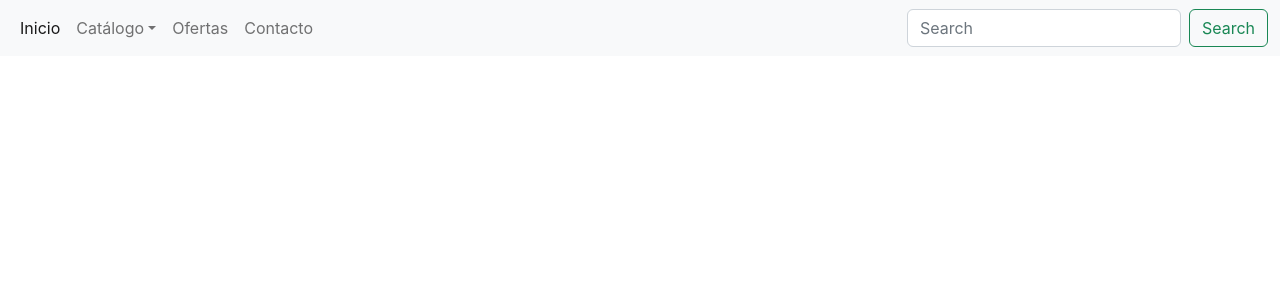
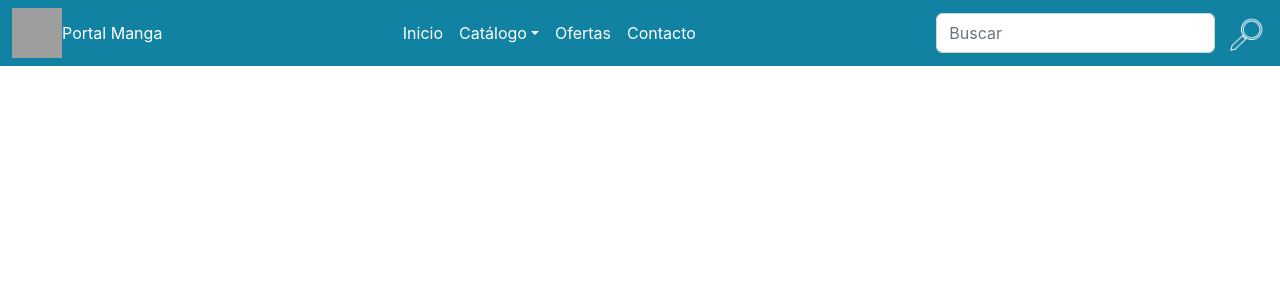
Before and after one commit to rubenimpa/react-app, a React (Create React App) app: page / in a window 1280 px wide. Shown: the top 300 px of the page. Built offline with nearby package versions, Linux system fonts and the light colour scheme; grey boxes are pictures that could not be loaded.

Commit message:
se agrega el nav bar de la web.

```diff
--- a/src/components/App.jsx
+++ b/src/components/App.jsx
@@ -1,44 +1,10 @@
 import './App.css';
+import NavBar from './NavBar';
 
 function App() {
   return (
 
-<nav className="navbar navbar-expand-lg bg-light">
-  <div className="container-fluid">
-    <button className="navbar-toggler" type="button" data-bs-toggle="collapse" data-bs-target="#navbarSupportedContent" aria-controls="navbarSupportedContent" aria-expanded="false" aria-label="Toggle navigation">
-      <span className="navbar-toggler-icon"></span>
-    </button>
-    <div className="collapse navbar-collapse" id="navbarSupportedContent">
-      <ul className="navbar-nav me-auto mb-2 mb-lg-0">
-        <li className="nav-item">
-          <a className="nav-link active" aria-current="page" href="#">Inicio</a>
-        </li>
-        <li className="nav-item dropdown">
-          <a className="nav-link dropdown-toggle" href="#" role="button" data-bs-toggle="dropdown" aria-expanded="false">
-            Catálogo
-          </a>
-          <ul className="dropdown-menu">
-            <li><a className="dropdown-item" href="#">Ivrea</a></li>
-            <li><a className="dropdown-item" href="#">Ovni Manga</a></li>
-            <li><a className="dropdown-item" href="#">Panini</a></li>
-            <li><hr className="dropdown-divider"/></li>
-            <li><a className="dropdown-item" href="#">Importados</a></li>
-          </ul>
-        </li>
-        <li className="nav-item">
-          <a className="nav-link" href="#">Ofertas</a>
-        </li>
-        <li className="nav-item">
-          <a className="nav-link" href="#">Contacto</a>
-        </li>
-      </ul>
-      <form className="d-flex" role="search">
-        <input className="form-control me-2" type="search" placeholder="Search" aria-label="Search"/>
-        <button className="btn btn-outline-success" type="submit">Search</button>
-      </form>
-    </div>
-  </div>
-</nav>
+    <NavBar/>
 
   );
 }
--- /dev/null
+++ b/src/components/NavBar.css
@@ -0,0 +1,32 @@
+
+.icon-web {
+    width: 50px;
+    height: 50px;
+}
+
+#navbarSupportedContent {
+
+}
+
+#items-nav-bar {
+    margin: auto;
+}
+
+#items-nav-bar a {
+    color: #ffffff;
+}
+
+#nav-bar {
+    background-color: #1282a2;
+    color: #ffffff;
+}
+
+#form-id {
+    width: 30%;
+    height: 40px;
+}
+
+.search-icon {
+    width: 45px;
+    height: 45px;
+}
--- /dev/null
+++ b/src/components/NavBar.jsx
@@ -0,0 +1,50 @@
+import './NavBar.css';
+import searchIcon from '../images/search-icon.png';
+
+function NavBar() {
+  return (
+
+<nav className="navbar navbar-expand-lg" id="nav-bar">
+  <div className="container-fluid">
+    <button className="navbar-toggler" type="button" data-bs-toggle="collapse" data-bs-target="#navbarSupportedContent" aria-controls="navbarSupportedContent" aria-expanded="false" aria-label="Toggle navigation">
+      <span className="navbar-toggler-icon"></span>
+    </button>
+    <img className="icon-web" src="../images/icon.png" alt="" />
+    <div>Portal Manga</div>
+    <div className="collapse navbar-collapse" id="navbarSupportedContent">
+      <ul className="navbar-nav me-auto mb-2 mb-lg-0" id="items-nav-bar">
+        <li className="nav-item">
+          <a className="nav-link active" aria-current="page" href="#">Inicio</a>
+        </li>
+        <li className="nav-item dropdown">
+          <a className="nav-link dropdown-toggle" href="#" role="button" data-bs-toggle="dropdown" aria-expanded="false">
+            Catálogo
+          </a>
+          <ul className="dropdown-menu">
+            <li><a className="dropdown-item" href="#">Ivrea</a></li>
+            <li><a className="dropdown-item" href="#">Ovni Manga</a></li>
+            <li><a className="dropdown-item" href="#">Panini</a></li>
+            <li><hr className="dropdown-divider"/></li>
+            <li><a className="dropdown-item" href="#">Importados</a></li>
+          </ul>
+        </li>
+        <li className="nav-item">
+          <a className="nav-link" href="#">Ofertas</a>
+        </li>
+        <li className="nav-item">
+          <a className="nav-link" href="#">Contacto</a>
+        </li>
+      </ul>
+      <form className="d-flex" role="search" id="form-id">
+        <input className="form-control me-2" type="search" placeholder="Buscar" aria-label="Search"/>
+        {/**button className="btn btn-outline-success" type="submit">Search</button> */}
+        <a href=""><img className="search-icon" src={searchIcon} /></a>
+      </form>
+    </div>
+  </div>
+</nav>
+
+  );
+}
+
+export default NavBar;
```
Also changed, not shown: src/images/search-icon.png (added).
